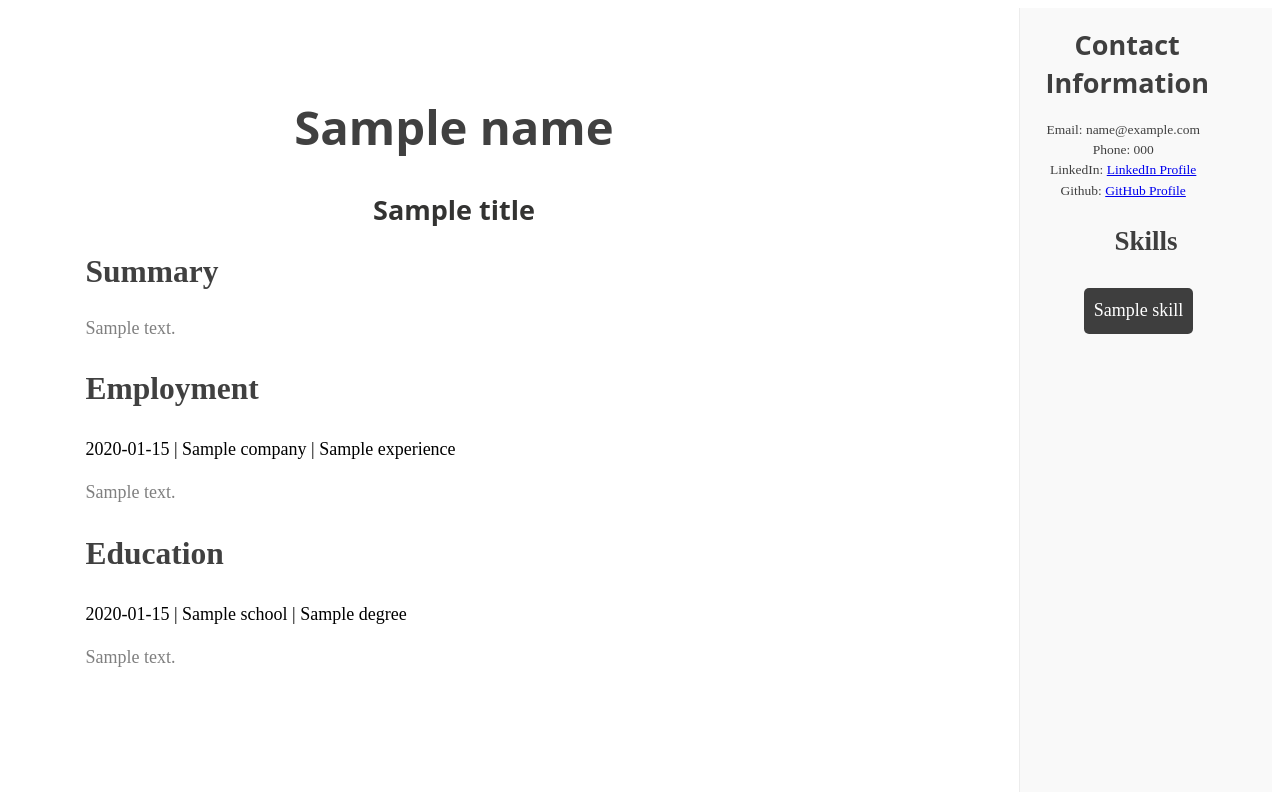
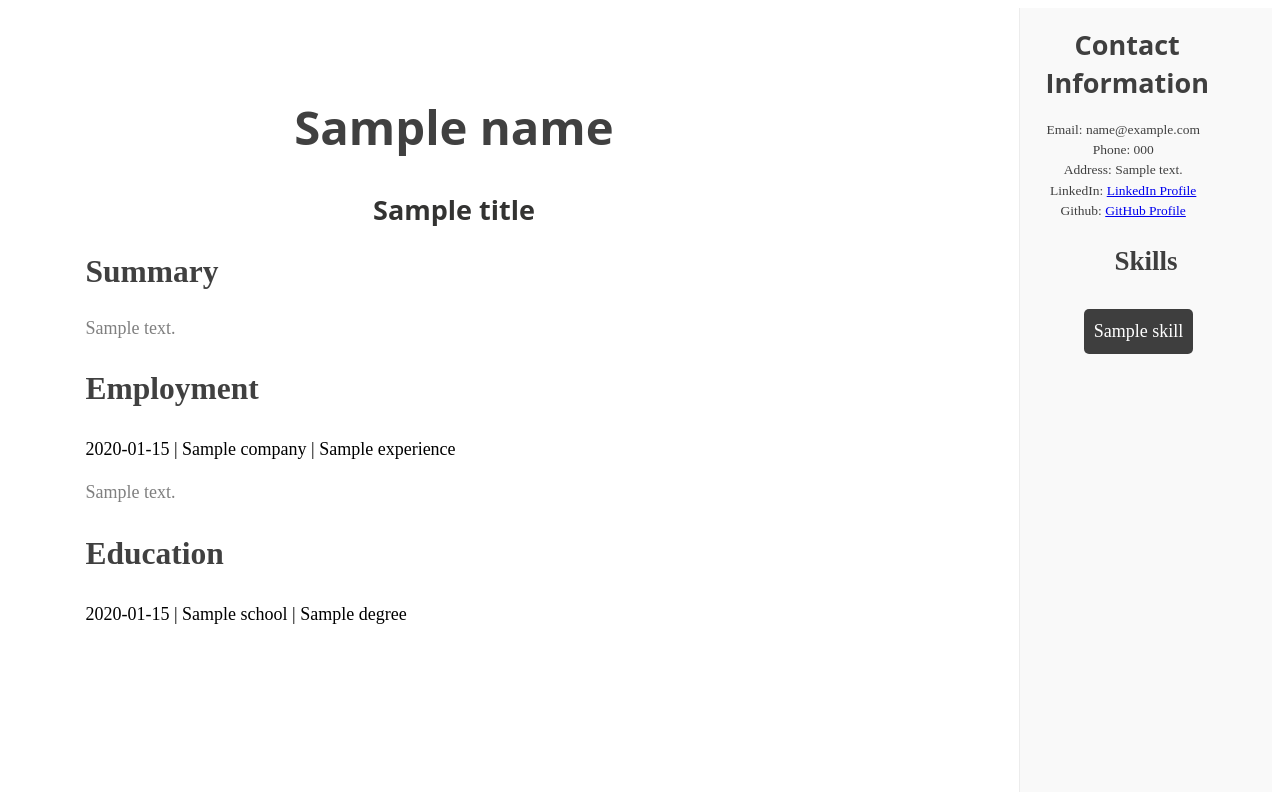
Before and after one commit to ofikodar/chatgpt-resume-builder, a Python web app: template src/templates/resume.html in a window 1280 px wide. Run offline with Jinja, Linux system fonts and the light colour scheme; the template is opened without the code that fills it: most values are stand-ins (such as "Sample title", 1, 10 or a date in 2020).

Commit message:
refactoring

```diff
--- a/src/style.css
+++ b/data/style.css
@@ -1,4 +1,15 @@
 
+@page {
+  size: A4;
+  margin: 0;
+}
+@media print {
+  html, body {
+    width: 210mm;
+    height: 297mm;
+  }
+  /* ... the rest of the rules ... */
+}
 
 *, *:before, *:after {
   -moz-box-sizing: border-box; -webkit-box-sizing: border-box; box-sizing: border-box;
--- a/src/templates/resume.html
+++ b/src/templates/resume.html
@@ -1,5 +1,4 @@
-<link href='style.css' rel='stylesheet' type='text/css'>
-<div class="wrapper clearfix">
+<link href='templates/style.css' rel='stylesheet' type='text/css'>
 <div class="left">
     <div class="inner">
         <div class="name-hero">
@@ -26,14 +25,13 @@
             <h1>Education</h1>
             {% for edu in education %}
             <p><em>{{edu.dates}} | {{edu.school}} | {{edu.degree}}</em></p>
-                <p>{{edu.description}}</p>
+            <!--                <p>{{edu.description}}</p>-->
 
             {% endfor %}
         </section>
 
 
     </div>
-
 </div>
     <div class="right">
 
@@ -41,6 +39,7 @@
             <h1>Contact Information</h1>
             <p>Email: {{email}}</p>
             <p>Phone: {{phone}}</p>
+            <p>Address: {{address}}</p>
             <p>LinkedIn: <a href="{{linkedin_url}}">LinkedIn Profile</a></p>
             <p>Github: <a href="{{github_url}}">GitHub Profile</a></p>
         </div>
--- /dev/null
+++ b/src/templates/style.css
@@ -0,0 +1,171 @@
+
+@page {
+  size: A4;
+  margin: 0;
+}
+@media print {
+  html, body {
+    width: 210mm;
+    height: 297mm;
+  }
+  /* ... the rest of the rules ... */
+}
+
+*, *:before, *:after {
+  -moz-box-sizing: border-box; -webkit-box-sizing: border-box; box-sizing: border-box;
+ }
+
+html
+{
+	font-size:100%;
+}
+
+body
+{
+	-webkit-font-smoothing:antialiased;
+	color:#333332;
+	font-family:Lora, serif;
+	font-size:18px;
+	font-weight:400;
+	line-height:1.4;
+	text-rendering:optimizeLegibility;
+}
+
+.skill-set li:hover
+{
+	background:#3498db;
+}
+
+h1
+{
+	color:rgba(0,0,0,.75);
+}
+
+.wrapper
+{
+	height:100%;
+}
+
+.left
+{
+
+	height:100%;
+	margin-left:-1px;
+	min-width:256px;
+	position:fixed;
+	width:80%;
+
+}
+
+.right
+{
+	text-align:center;
+	background-color:rgba(0,0,0,.025);
+	border-left:1px solid rgba(0,0,0,.05);
+	float:right;
+	height:100%;
+	position:relative;
+	width:20%;
+}
+
+
+.name-hero
+{
+	background:rgba(0,0,0,.001);
+
+	width:85%;
+}
+
+
+.name-hero h1
+{
+	font-family:Open Sans, sans-serif;
+	font-size:1.5em;
+	text-align:center;
+}
+
+.name-hero h2
+{
+	font-family:Open Sans, sans-serif;
+	font-size:1.5em;
+	text-align:center;
+}
+
+.name-hero h3
+{
+	font-family:Open Sans, sans-serif;
+	font-size:1.5em;
+	text-align:center;
+	margin:0px auto;
+}
+
+.name-hero h1 em
+{
+	color:rgba(0,0,0,.3);
+	font-style:normal;
+	font-weight:700;
+}
+
+.name-hero p
+{
+	color:rgba(0,0,0,.75);
+	font-size:.75em;
+	line-height:1.5;
+	margin:0 8px 0 0;
+	text-align:center;
+}
+
+.name-hero .name-text
+{
+    font-size:1.5em;
+	margin:0 auto;
+	width:85%;
+}
+
+.inner
+{
+	margin:0 auto;
+	max-width:975px;
+	padding:3em;
+}
+
+.inner h1
+{
+	font-size:1.75em;
+}
+
+.inner p
+{
+	color:rgba(0,0,0,.5);
+}
+
+.inner p em
+{
+	color:rgba(0,0,0,1);
+	font-style:normal;
+}
+
+.inner section
+{
+	margin:1px auto;
+}
+
+ul
+{
+	list-style-type:none;
+	margin-top:-10px;
+	max-width:570px;
+	padding:0;
+}
+
+.skill-set li
+{
+	background:rgba(0,0,0,.75);
+	border-radius:5px;
+	color:#FFF;
+	display:inline-block;
+	list-style:none;
+	margin:15px 15px 0 0;
+	padding:10px;
+	text-align:justify;
+}
```
Also changed, not shown: src/app.py (+19 -89 lines), src/chatbot/chatgpt.py (added, +31 -0 lines), src/chatbot/prompts.py (added, +11 -0 lines), src/utils.py (added, +29 -0 lines), src/chatbot/__init__.py (added), 1 other file. Lines whose indentation alone changed are shown as unchanged.
